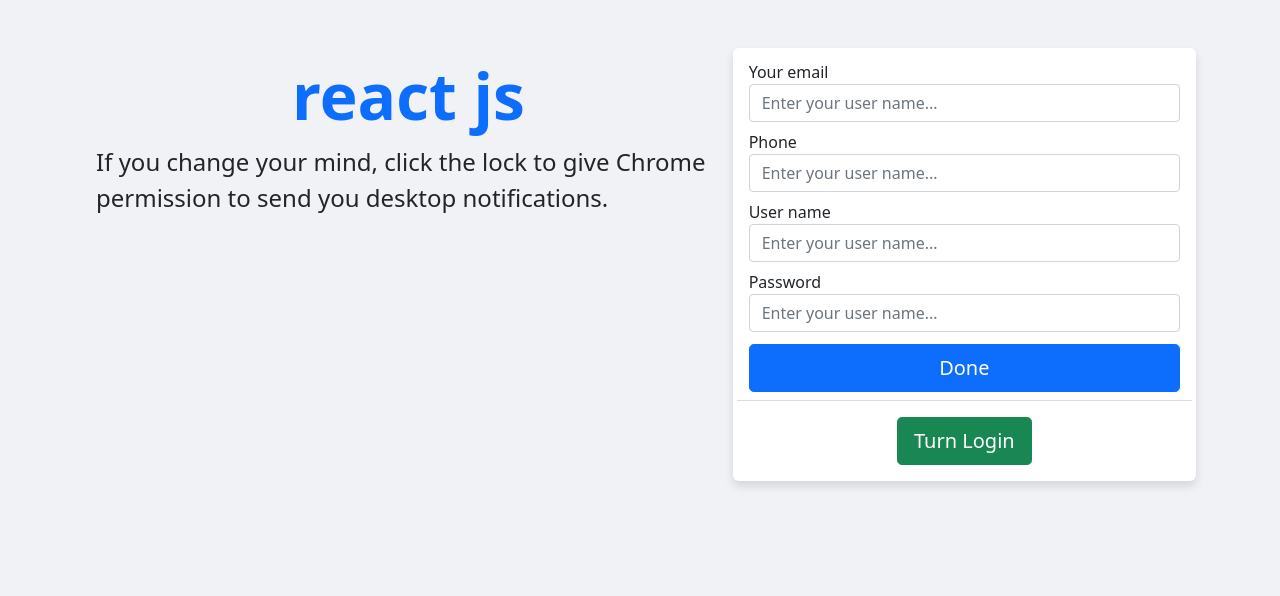
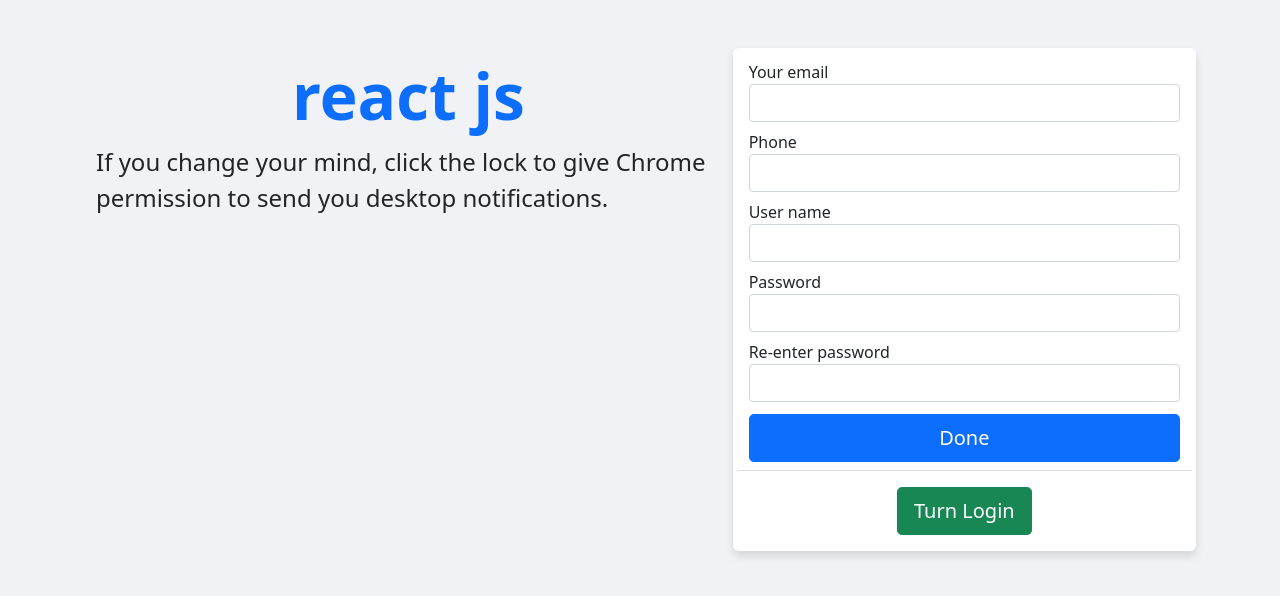
Before and after one commit to tylerdurden2k2/jwt-front-end, a React (Create React App) app: page /register in a window 1280 px wide. Shown: the top 596 px of the page. Built offline with nearby package versions, Linux system fonts and the light colour scheme.

Commit message:
toastify-validform

```diff
--- a/package.json
+++ b/package.json
@@ -6,11 +6,13 @@
         "@testing-library/jest-dom": "^5.16.5",
         "@testing-library/react": "^13.4.0",
         "@testing-library/user-event": "^13.5.0",
+        "axios": "0.25.0",
         "bootstrap": "5.1.3",
         "react": "^17.0.2",
         "react-dom": "^17.0.2",
         "react-router-dom": "5.3.0",
         "react-scripts": "5.0.1",
+        "react-toastify": "8.1.0",
         "sass": "^1.56.1",
         "web-vitals": "^2.1.4"
     },
--- a/src/App.js
+++ b/src/App.js
@@ -4,6 +4,8 @@
 import Login from "./components/Login/Login";
 import "bootstrap/dist/css/bootstrap.min.css";
 import Register from "./components/Register/Register";
+import { ToastContainer } from "react-toastify";
+import "react-toastify/dist/ReactToastify.css";
 
 function App() {
     return (
@@ -26,6 +28,18 @@
                     <Route path="*">404 Not Found</Route>
                 </Switch>
             </div>
+            <ToastContainer
+                position="top-right"
+                autoClose={2000}
+                hideProgressBar={false}
+                newestOnTop={false}
+                closeOnClick
+                rtl={false}
+                pauseOnFocusLoss
+                draggable
+                pauseOnHover
+                theme="light"
+            />
         </Router>
     );
 }
--- a/src/components/Register/Register.js
+++ b/src/components/Register/Register.js
@@ -1,8 +1,49 @@
 import "./Register.scss";
 import { useHistory } from "react-router-dom";
+import { useState } from "react";
+import { toast } from "react-toastify";
 
 const Register = (props) => {
     const history = useHistory();
+    const [email, setEmail] = useState("");
+    const [phone, setPhone] = useState("");
+    const [username, setUsername] = useState("");
+    const [password, setPassword] = useState("");
+    const [rePassword, setRePassword] = useState("");
+
+    const handleValidateForm = () => {
+        const regex = /^\S+@\S+\.\S+$/;
+        if (!email) {
+            toast.error("You need to input email");
+            return false;
+        }
+        if (!phone) {
+            toast.error("You need to input email");
+            return false;
+        }
+        if (!username) {
+            toast.error("You need to input username");
+            return false;
+        }
+        if (!password) {
+            toast.error("You need to input password");
+            return false;
+        }
+        if (password !== rePassword) {
+            toast.error("You re-password error");
+            return false;
+        }
+        if (!regex.test(email)) {
+            toast.error("Your email invalid");
+            return false;
+        }
+        toast.success("Success!");
+        return true;
+    };
+
+    const handleConfirm = () => {
+        handleValidateForm();
+    };
     const handleToLoginPage = () => {
         history.push("/login");
     };
@@ -29,7 +70,8 @@
                                 <input
                                     type="email"
                                     className="form-control "
-                                    placeholder="Enter your user name..."
+                                    value={email}
+                                    onChange={(e) => setEmail(e.target.value)}
                                 />
                             </div>
                         </div>
@@ -39,7 +81,8 @@
                                 <input
                                     type="text"
                                     className="form-control "
-                                    placeholder="Enter your user name..."
+                                    value={phone}
+                                    onChange={(e) => setPhone(e.target.value)}
                                 />
                             </div>
                         </div>
@@ -49,7 +92,10 @@
                                 <input
                                     type="text"
                                     className="form-control "
-                                    placeholder="Enter your user name..."
+                                    value={username}
+                                    onChange={(e) =>
+                                        setUsername(e.target.value)
+                                    }
                                 />
                             </div>
                         </div>
@@ -59,12 +105,33 @@
                                 <input
                                     type="password"
                                     className="form-control "
-                                    placeholder="Enter your user name..."
+                                    value={password}
+                                    onChange={(e) =>
+                                        setPassword(e.target.value)
+                                    }
+                                />
+                            </div>
+                        </div>
+                        <div className="col-12 my-1">
+                            <div className="form-group">
+                                <label className="fs-6">
+                                    Re-enter password
+                                </label>
+                                <input
+                                    type="password"
+                                    className="form-control "
+                                    value={rePassword}
+                                    onChange={(e) =>
+                                        setRePassword(e.target.value)
+                                    }
                                 />
                             </div>
                         </div>
                         <div className="col-12 my-2">
-                            <button className="btn btn-primary w-100 btn-lg">
+                            <button
+                                className="btn btn-primary w-100 btn-lg"
+                                onClick={() => handleConfirm()}
+                            >
                                 Done
                             </button>
                         </div>
```
Also changed, not shown: 1 other file (tests, documents, lock files or other folders).
